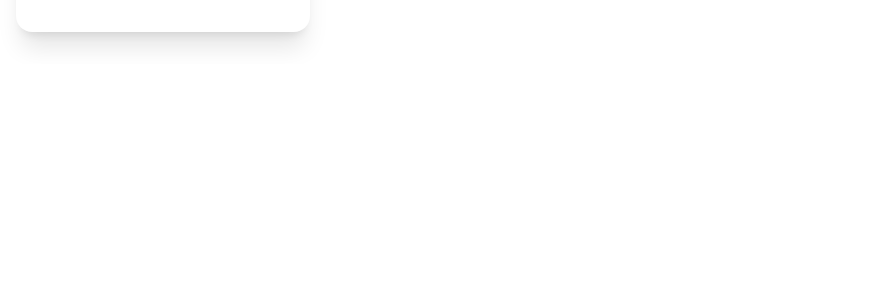
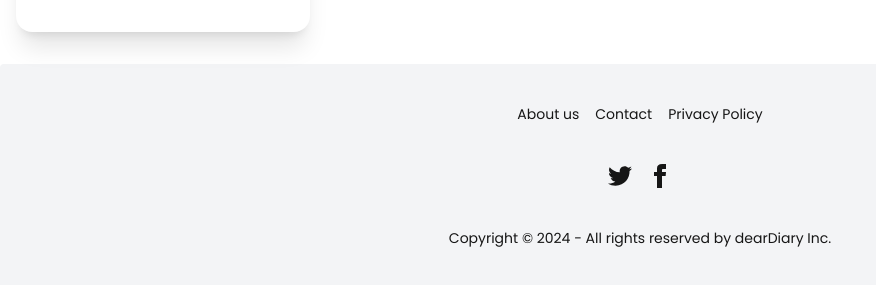
Before and after one commit to parvinrao079/personal-diary, a React (Vite) app: page / in a window 1280 px wide. Shown: the part 2488-2773 px from the top of the page, without its empty margins (0-876 px from the left). Before the commit the page ends 2552 px from the top, so only its background shows below. Built offline with nearby package versions, Linux system fonts and the light colour scheme.

Commit message:
Navbar and Main Content adjusted settings and components

```diff
--- a/src/App.jsx
+++ b/src/App.jsx
@@ -1,4 +1,5 @@
 
+import Footer from './components/Footer/Footer';
 import Journal from './components/MainContent/Journal';
 import Header from './components/Navbar/Header';
 
@@ -10,6 +11,7 @@
     <div>
       <Header />
       <Journal />
+      <Footer />
     </div>
   )
 }
--- /dev/null
+++ b/src/components/Footer/Footer.jsx
@@ -0,0 +1,48 @@
+
+
+const Footer = () => {
+  return (
+    <div>
+      <footer className="footer footer-center p-10 bg-base-200 text-base-content rounded">
+        <div className="grid grid-flow-col gap-4">
+          <button className="link link-hover">About us</button>
+          <button className="link link-hover">Contact</button>
+          <button className="link link-hover">Privacy Policy</button>
+        </div>
+        <div>
+          <div className="grid grid-flow-col gap-4">
+            <button>
+              <svg
+                xmlns="http://www.w3.org/2000/svg"
+                width="24"
+                height="24"
+                viewBox="0 0 24 24"
+                className="fill-current"
+              >
+                <path d="M24 4.557c-.883.392-1.832.656-2.828.775 1.017-.609 1.798-1.574 2.165-2.724-.951.564-2.005.974-3.127 1.195-.897-.957-2.178-1.555-3.594-1.555-3.179 0-5.515 2.966-4.797 6.045-4.091-.205-7.719-2.165-10.148-5.144-1.29 2.213-.669 5.108 1.523 6.574-.806-.026-1.566-.247-2.229-.616-.054 2.281 1.581 4.415 3.949 4.89-.693.188-1.452.232-2.224.084.626 1.956 2.444 3.379 4.6 3.419-2.07 1.623-4.678 2.348-7.29 2.04 2.179 1.397 4.768 2.212 7.548 2.212 9.142 0 14.307-7.721 13.995-14.646.962-.695 1.797-1.562 2.457-2.549z"></path>
+              </svg>
+            </button>
+            <button>
+              <svg
+                xmlns="http://www.w3.org/2000/svg"
+                width="24"
+                height="24"
+                viewBox="0 0 24 24"
+                className="fill-current"
+              >
+                <path d="M9 8h-3v4h3v12h5v-12h3.642l.358-4h-4v-1.667c0-.955.192-1.333 1.115-1.333h2.885v-5h-3.808c-3.596 0-5.192 1.583-5.192 4.615v3.385z"></path>
+              </svg>
+            </button>
+          </div>
+        </div>
+        <div>
+          <p>
+            Copyright © 2024 - All rights reserved by dearDiary Inc.
+          </p>
+        </div>
+      </footer>
+    </div>
+  )
+}
+
+export default Footer
--- a/src/components/MainContent/Journal.jsx
+++ b/src/components/MainContent/Journal.jsx
@@ -27,14 +27,14 @@
         <h1 className="text-3xl font-bold">My Journal</h1>
         <div className="btn-group">
           <button
-            className={`btn ${activeView === 'grid' ? 'btn-active' : ''}`}
+            className={`btn ${activeView === 'grid' ? 'btn-active hover:bg-primary bg-primary text-base-100' : ''}`}
             onClick={() => setActiveView('grid')}
           >
             Grid
           </button>
 
           <button
-            className={`btn ${activeView === 'timeline' ? 'btn-active' : ''}`}
+            className={`btn ${activeView === 'timeline' ? 'btn-active hover:bg-primary bg-primary text-base-100' : ''}`}
             onClick={() => setActiveView('timeline')}
           >
             Timeline
--- a/src/components/Navbar/Header.jsx
+++ b/src/components/Navbar/Header.jsx
@@ -1,19 +1,17 @@
 
 import {
-  Calendar,
-  Tag,
-  Music,
   MapPin,
   Settings,
   HelpCircle,
   LogOut,
+  Tag
 } from 'lucide-react';
 
 
 const Header = () => {
   return (
     <div>
-      <header className="navbar bg-base-100 shadow-lg z-50 sticky top-0 px-auto">
+      <header className="navbar bg-base-200 shadow-lg z-50 sticky top-0 px-auto">
         <div className="flex-none lg:hidden">
           <label
             htmlFor="my-drawer"
@@ -34,16 +32,12 @@
             </svg>
           </label>
         </div>
-        <div className="flex-1 px-2 mx-2">
+        <div className="flex-1 px-14 mx-2">
           <span className="text-lg font-bold">dearDiary</span>
         </div>
         <div className="flex-none hidden lg:block">
           <ul className="menu menu-horizontal">
-            <li>
-              <button>
-                <Calendar /> Timeline
-              </button>
-            </li>
+
             <li>
               <button>
                 <Tag /> Tags
@@ -54,14 +48,10 @@
                 <MapPin /> Places
               </button>
             </li>
-            <li>
-              <button>
-                <Music /> Soundtrack
-              </button>
-            </li>
+
           </ul>
         </div>
-        <div className="flex-none gap-2">
+        <div className="flex-none gap-10">
           <div className="form-control">
             <input
               type="text"
@@ -76,7 +66,7 @@
 
               {/* sun icon */}
               <svg
-                className="swap-off h-10 w-10 fill-current"
+                className="swap-off h-8 w-8 fill-current"
                 xmlns="http://www.w3.org/2000/svg"
                 viewBox="0 0 24 24">
                 <path
@@ -85,7 +75,7 @@
 
               {/* moon icon */}
               <svg
-                className="swap-on h-10 w-10 fill-current"
+                className="swap-on h-8 w-8 fill-current"
                 xmlns="http://www.w3.org/2000/svg"
                 viewBox="0 0 24 24">
                 <path
@@ -93,13 +83,13 @@
               </svg>
             </label>
           </div>
-          <div className="dropdown dropdown-end">
+          <div className="dropdown dropdown-end pr-20">
             <label
               tabIndex={0}
               className="btn btn-ghost btn-circle avatar"
             >
               <div className="w-10 rounded-full">
-                <img src="/api/placeholder/100/100" alt="Profile" />
+                <img src="https://images.pexels.com/photos/4029925/pexels-photo-4029925.jpeg?auto=compress&cs=tinysrgb&w=1260&h=750&dpr=2" alt="Profile" />
               </div>
             </label>
             <ul
```
